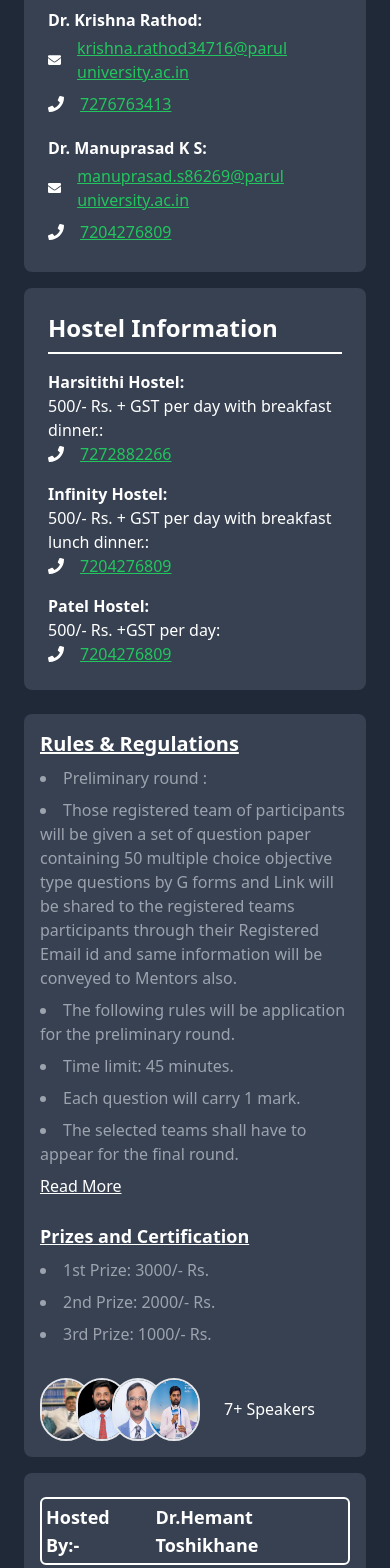
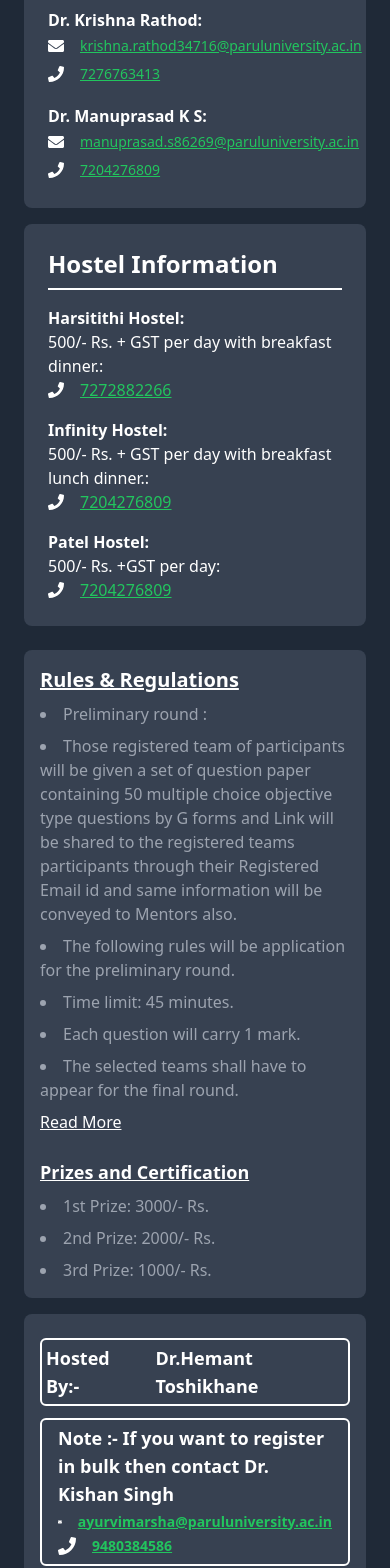
Before and after one commit to Meet2054/ayurveda, a Next.js app: page /eventregestration/1 in a window 390 px wide. Shown: the part 1340-2908 px from the top of the page. Built offline with nearby package versions, Linux system fonts and the light colour scheme.

Commit message:
text size changed for mobile view

```diff
--- a/app/components/data.ts
+++ b/app/components/data.ts
@@ -60,13 +60,13 @@ export const events: Event[] = [
     contactinfo: [
       {
         type: 'email',
-        info: 'krishna.rathod34716@parul university.ac.in ',
+        info: 'krishna.rathod34716@paruluniversity.ac.in',
         label: 'Dr. Krishna Rathod',
         phone: '7276763413',
       },
       {
         type: 'email',
-        info: 'manuprasad.s86269@parul university.ac.in',
+        info: 'manuprasad.s86269@paruluniversity.ac.in',
         label: 'Dr. Manuprasad K S',
         phone: '7204276809',
       },
--- a/app/components/footer.tsx
+++ b/app/components/footer.tsx
@@ -27,7 +27,10 @@ const Footer = (props: Props) => {
         <div className='flex flex-col items-center md:items-start gap-2 font-semibold'>
           <h1 className='text-lg mb-2 underline'>Contact Us</h1>
           <div className='flex items-center hover:text-gray-400 cursor-pointer gap-2'>
-            <Mail/> <p>ayurvimarsha@paruluniversity.ac.in</p>
+            <Mail/>
+            <a href={"mailto:${'ayurvimarsha@paruluniversity.ac.in'}"}>
+                    ayurvimarsha@paruluniversity.ac.in
+                  </a>
           </div>
           <div className='flex items-center hover:text-gray-400 cursor-pointer gap-2'>
             <MapPin/>
--- a/app/eventregestration/[id]/page.tsx
+++ b/app/eventregestration/[id]/page.tsx
@@ -134,13 +134,13 @@ const EventRegistration = ({ params }: { params: { id: string } }) => {
                 <span className="font-semibold -">{contact.label}:</span>
                 <div className='flex flex-row items-center my-1'>
                   <FaEnvelope className=" mr-4" />
-                  <a href={`mailto:${contact.info}`} className="text-green-500 underline">
+                  <a href={`mailto:${contact.info}`} className="text-green-500 text-sm underline">
                     {contact.info}
                   </a>
                 </div>
                 <div className='flex flex-row my-1 items-center'>
                   <FaPhone className="mr-4" />
-                  <a href={`tel:${contact.phone}`} className="text-green-500 underline">
+                  <a href={`tel:${contact.phone}`} className="text-green-500 text-sm underline">
                     {contact.phone}
                   </a>
                 </div>
@@ -219,23 +219,6 @@ const EventRegistration = ({ params }: { params: { id: string } }) => {
             ) : (
               <p className="text-gray-400 mt-2">No specific prizes mentioned for this event.</p>
             )}
-            <div className="flex items-center  gap-6 pt-8 flex-row">
-          <span className="flex -space-x-4 overflow-hidden ">
-            {PEOPLE_URL.map((url, index) => (
-              <Image
-                src={url}
-                key={index}
-                alt="person"
-                width={52}
-                height={52}
-                className='rounded-full border-2'
-              />
-            ))}
-          </span>
-          <p className='bold-16t md:bold-20 text-white'>7+ Speakers </p>
-          </div>
-
-
           </div>
 
           {/* Prizes and Certification Section */}
@@ -258,13 +241,13 @@ const EventRegistration = ({ params }: { params: { id: string } }) => {
                 </p>
                 <div className='flex flex-row items-center my-1'>
                   <FaEnvelope className=" mr-4" />
-                  <a href={`mailto:${'ayurvimarsha@paruluniversity.ac.in'}`} className="text-green-500 underline">
-                    {'ayurvimarsha@parul university.ac.in'}
+                  <a href={`mailto:${'ayurvimarsha@paruluniversity.ac.in'}`} className="text-green-500 text-sm underline">
+                    ayurvimarsha@paruluniversity.ac.in
                   </a>
                 </div>
                 <div className='flex flex-row my-1 items-center'>
                   <FaPhone className="mr-4" />
-                  <a href={`tel:${'9480384586'}`} className="text-green-500 underline">
+                  <a href={`tel:${'9480384586'}`} className="text-green-500 text-sm underline">
                     {'9480384586'}
                   </a>
                 </div>
```
